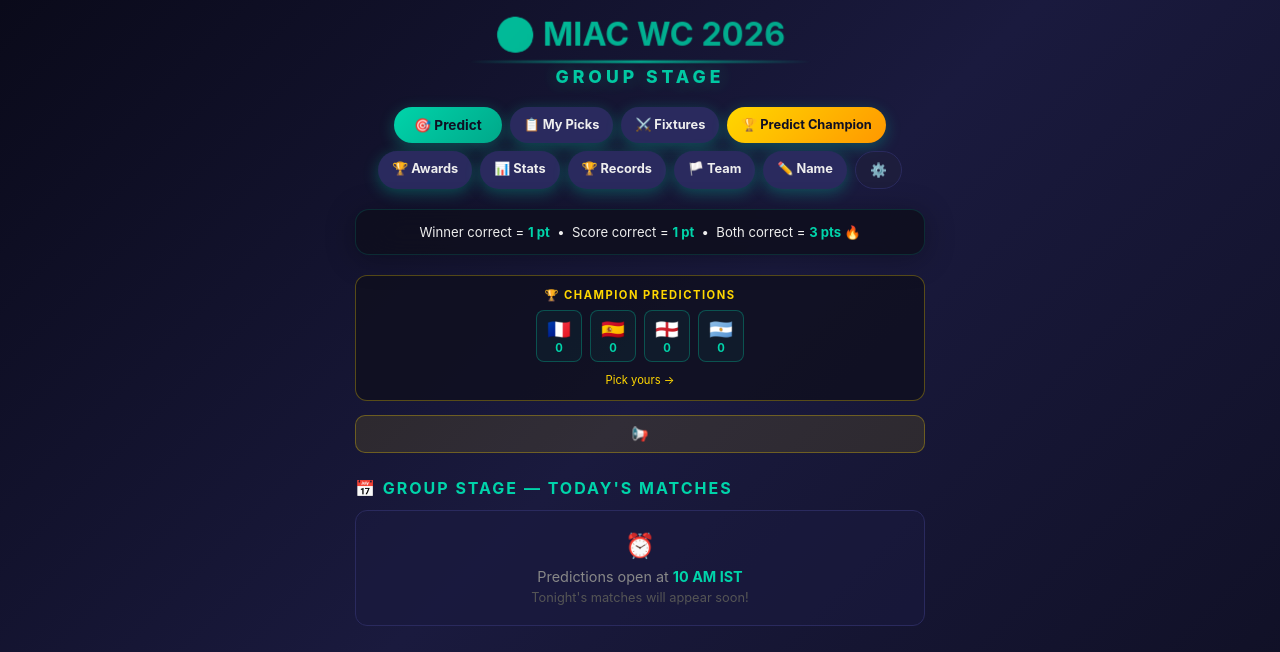
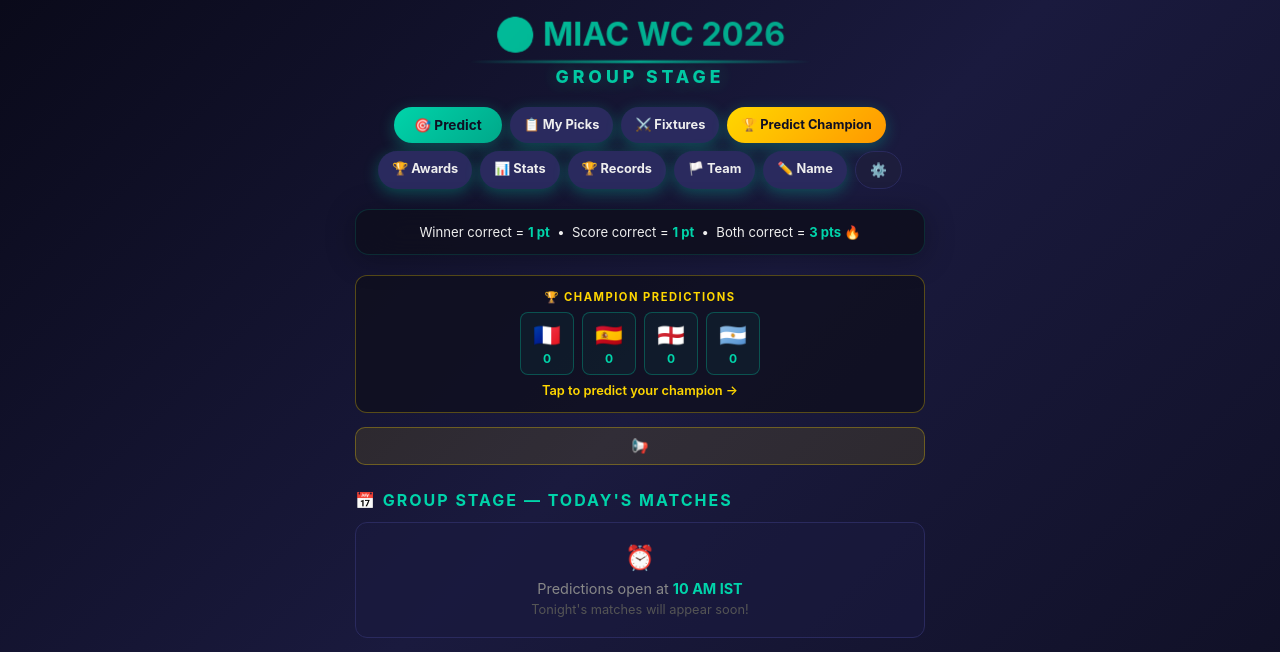
Before and after one commit to cpdnajmal-lgtm/wc-predictions, a Flask app: page / in a window 1280 px wide. Shown: the top 652 px of the page. Run offline with Flask 3, Linux system fonts and the light colour scheme; a database or web service that is not in the repository returns one stand-in record (values such as "Sample title"); some libraries are stand-ins or nearby versions.

Commit message:
fix: Make champion widget fully clickable - tap anywhere to go to predict page

```diff
--- a/templates/home.html
+++ b/templates/home.html
@@ -158,18 +158,18 @@
 
     <!-- Champion Picks Widget -->
     {% if champion_picks_data %}
-    <div style="background:rgba(15,15,30,0.8); border:1px solid rgba(255,215,0,0.3); border-radius:12px; padding:12px; margin-bottom:14px;">
+    <a href="{{ url_for('champion') }}" style="display:block; text-decoration:none; background:rgba(15,15,30,0.8); border:1px solid rgba(255,215,0,0.3); border-radius:12px; padding:14px; margin-bottom:14px; cursor:pointer;">
         <div style="text-align:center; color:#ffd700; font-size:0.7em; font-weight:700; text-transform:uppercase; letter-spacing:1.5px; margin-bottom:8px;">🏆 Champion Predictions</div>
         <div style="display:flex; justify-content:center; gap:8px; flex-wrap:wrap;">
             {% for team, data in champion_picks_data.items() %}
-            <div style="text-align:center; padding:6px 10px; border-radius:8px; border:1px solid {% if data.alive %}rgba(0,212,170,0.3){% else %}rgba(231,76,60,0.3){% endif %}; background:{% if data.alive %}rgba(0,212,170,0.05){% else %}rgba(231,76,60,0.05){% endif %}; {% if not data.alive %}opacity:0.5; text-decoration:line-through;{% endif %}">
-                <div style="font-size:1.2em;">{{ get_flag(team) }}</div>
-                <div style="font-size:0.7em; font-weight:700; color:{% if data.alive %}#00d4aa{% else %}#e74c3c{% endif %};">{{ data.count }}</div>
+            <div style="text-align:center; padding:8px 12px; border-radius:8px; border:1px solid {% if data.alive %}rgba(0,212,170,0.3){% else %}rgba(231,76,60,0.3){% endif %}; background:{% if data.alive %}rgba(0,212,170,0.05){% else %}rgba(231,76,60,0.05){% endif %}; {% if not data.alive %}opacity:0.5; text-decoration:line-through;{% endif %}">
+                <div style="font-size:1.4em;">{{ get_flag(team) }}</div>
+                <div style="font-size:0.75em; font-weight:700; color:{% if data.alive %}#00d4aa{% else %}#e74c3c{% endif %}; margin-top:2px;">{{ data.count }}</div>
             </div>
             {% endfor %}
         </div>
-        <div style="text-align:center; margin-top:6px;"><a href="{{ url_for('champion') }}" style="color:#ffd700; font-size:0.7em; text-decoration:none;">Pick yours →</a></div>
-    </div>
+        <div style="text-align:center; margin-top:8px; color:#ffd700; font-size:0.8em; font-weight:600;">Tap to predict your champion →</div>
+    </a>
     {% endif %}
 
     <!-- Race Banner -->
```
